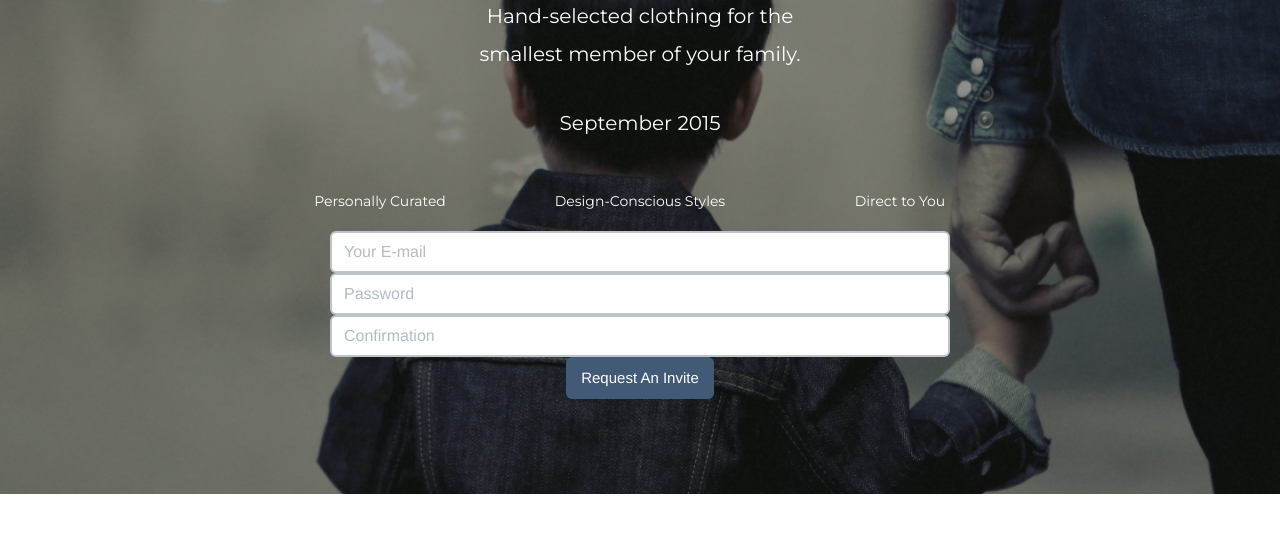
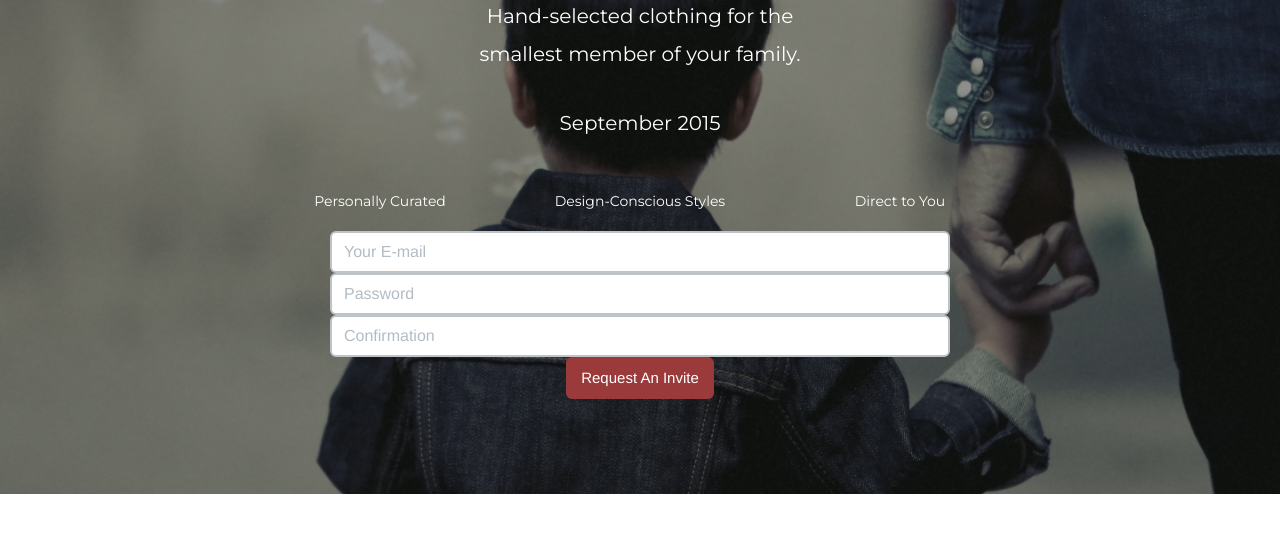
Before and after one commit to jrose13/TCC, a plain HTML site: page index.html in a window 1280 px wide. In both pictures the pointer is over the button "Request An Invite". Shown: the part 227-760 px from the top of the page. Drawn offline with Linux system fonts and the light colour scheme.

Commit message:
updating button color

```diff
--- a/static/css/common1.css
+++ b/static/css/common1.css
@@ -41,9 +41,9 @@ line-height: 38.4px;}
 
 /* Button */
 
-.header-14-sub .subscribe-form form .input-group .btn { background: #6E6D72;}
+.btn-inverse { background: #E35757;}
 
-.header-14-sub .subscribe-form form .input-group .btn:hover { background: #58585b;}
+.btn-inverse:hover { background: #9B3A3A;}
 
 
 /* Mobile Styles */
```
